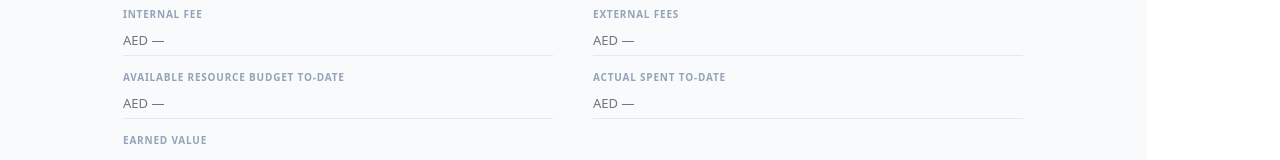
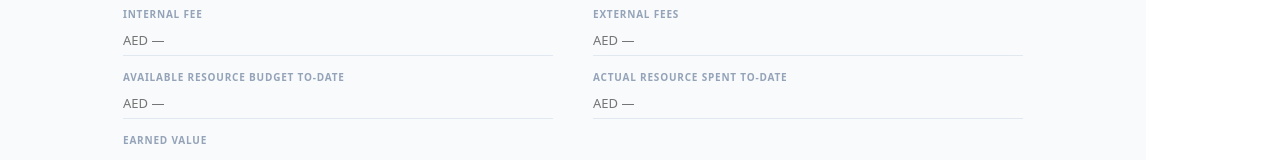
Before and after one commit to piyushbajpaidubai/dt-project-dashboard, a React (Vite) app: page / in a window 1280 px wide. Shown: the part 442-602 px from the top of the page. Built offline with nearby package versions, Linux system fonts and the light colour scheme; no server answers.

Commit message:
Change label from Actual Spent To-Date to Actual Resource Spent To-Date

```diff
--- a/src/App.jsx
+++ b/src/App.jsx
@@ -532,7 +532,7 @@ export default function App() {
           <Field label="Internal Fee" value={data.internalBudget} onChange={v => set("internalBudget", v)} placeholder="AED —" />
           <Field label="External Fees" value={data.externalBudget} onChange={v => set("externalBudget", v)} placeholder="AED —" />
           <Field label="Available Resource Budget To-Date" value={data.availableBudget} onChange={v => set("availableBudget", v)} placeholder="AED —" />
-          <Field label="Actual Spent To-Date" value={data.actualSpent} onChange={v => set("actualSpent", v)} placeholder="AED —" />
+          <Field label="Actual Resource Spent To-Date" value={data.actualSpent} onChange={v => set("actualSpent", v)} placeholder="AED —" />
           <Field label="Earned Value" value={data.earnedValue} onChange={v => set("earnedValue", v)} placeholder="AED —" />
         </TwoCol>
         <div style={{ marginBottom: 14 }}>
```
